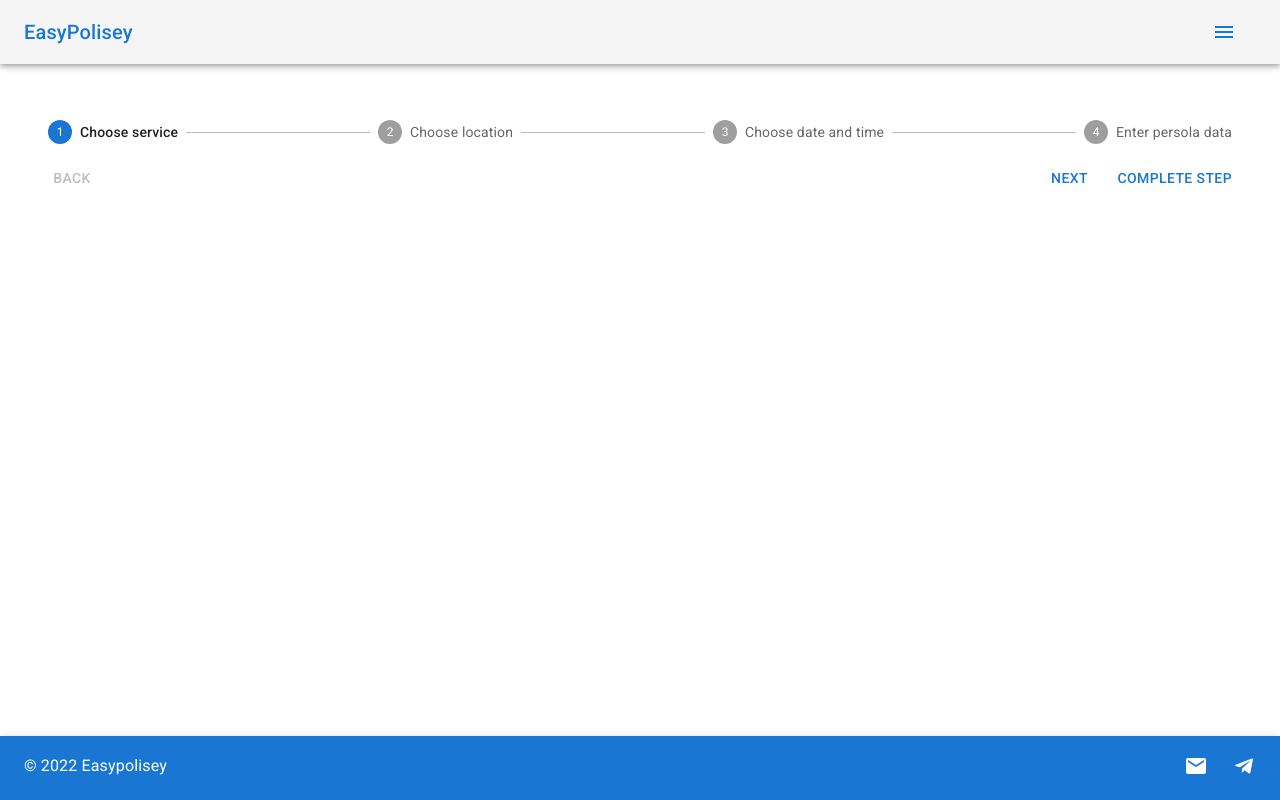
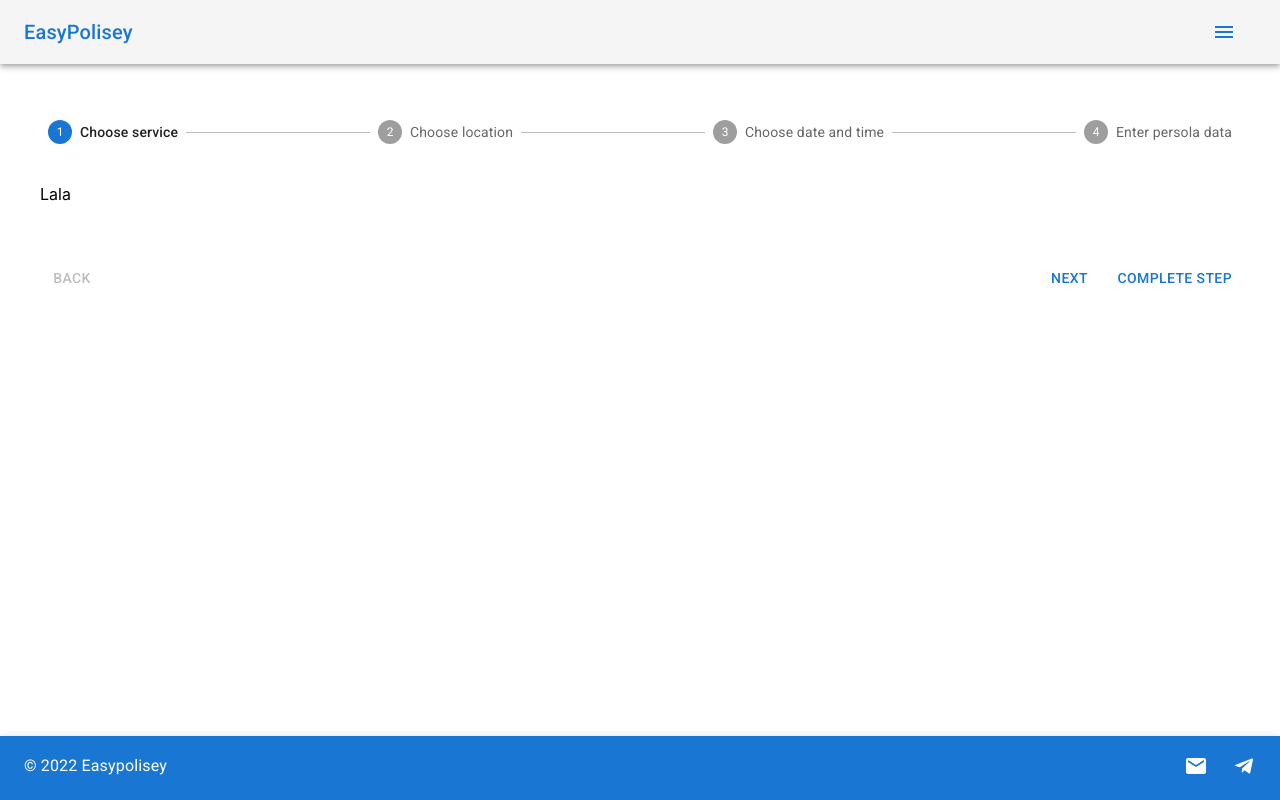
Before and after one commit to alex-borisova/easypolisey, a React (Create React App) app: page /create_request in a window 1280 px wide. Built offline with nearby package versions, Linux system fonts and the light colour scheme.

Commit message:
create request content

```diff
--- a/src/components/CreateRequest/CreateRequest.jsx
+++ b/src/components/CreateRequest/CreateRequest.jsx
@@ -89,7 +89,7 @@ export const CreateRequest = () => {
           </React.Fragment>
         ) : (
           <React.Fragment>
-            <RequestContent />
+            <RequestContent activeStep={activeStep} />
             <Box sx={{ display: "flex", flexDirection: "row", pt: 2 }}>
               <Button
                 disabled={activeStep === 0}
--- a/src/components/CreateRequest/RequestContent/RequestContent.jsx
+++ b/src/components/CreateRequest/RequestContent/RequestContent.jsx
@@ -1,7 +1,27 @@
 import React from "react";
 
+import Box from "@mui/material/Box";
+
+import StepDate from "../StepDate/StepDate";
+import StepLocation from "../StepLocation/StepLocation";
+import StepPersonalData from "../StepPersonalData/StepPersonalData";
+import StepService from "../StepService/StepService";
+
 export const RequestContent = (props) => {
-  return <></>;
+  const { activeStep } = props;
+  const isService = activeStep === 0;
+  const isLocation = activeStep === 1;
+  const isDate = activeStep === 2;
+  const isPersonalData = activeStep === 3;
+
+  return (
+    <Box my={5}>
+      {isService && <StepService />}
+      {isLocation && <StepLocation />}
+      {isDate && <StepDate />}
+      {isPersonalData && <StepPersonalData />}
+    </Box>
+  );
 };
 
 export default RequestContent;
--- /dev/null
+++ b/src/components/CreateRequest/StepDate/StepDate.jsx
@@ -0,0 +1,7 @@
+import React from "react";
+
+export const StepDate = () => {
+  return <>Nana</>;
+};
+
+export default StepDate;
--- /dev/null
+++ b/src/components/CreateRequest/StepLocation/StepLocation.jsx
@@ -0,0 +1,7 @@
+import React from "react";
+
+export const StepLocation = () => {
+  return <>Papapa</>;
+};
+
+export default StepLocation;
--- /dev/null
+++ b/src/components/CreateRequest/StepPersonalData/StepPersonalData.jsx
@@ -0,0 +1,7 @@
+import React from "react";
+
+export const StepPersonalData = () => {
+  return <>Mamama</>;
+};
+
+export default StepPersonalData;
--- a/src/components/CreateRequest/StepService/StepService.jsx
+++ b/src/components/CreateRequest/StepService/StepService.jsx
@@ -0,0 +1,7 @@
+import React from "react";
+
+export const StepService = () => {
+  return <>Lala</>;
+};
+
+export default StepService;
```
